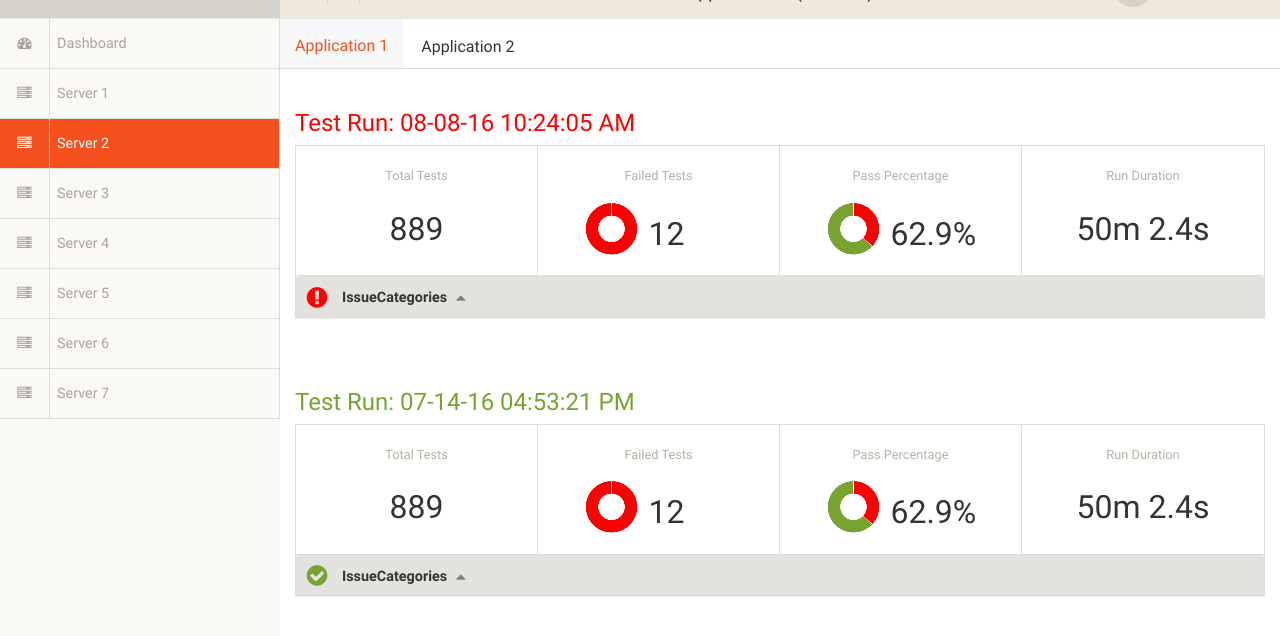
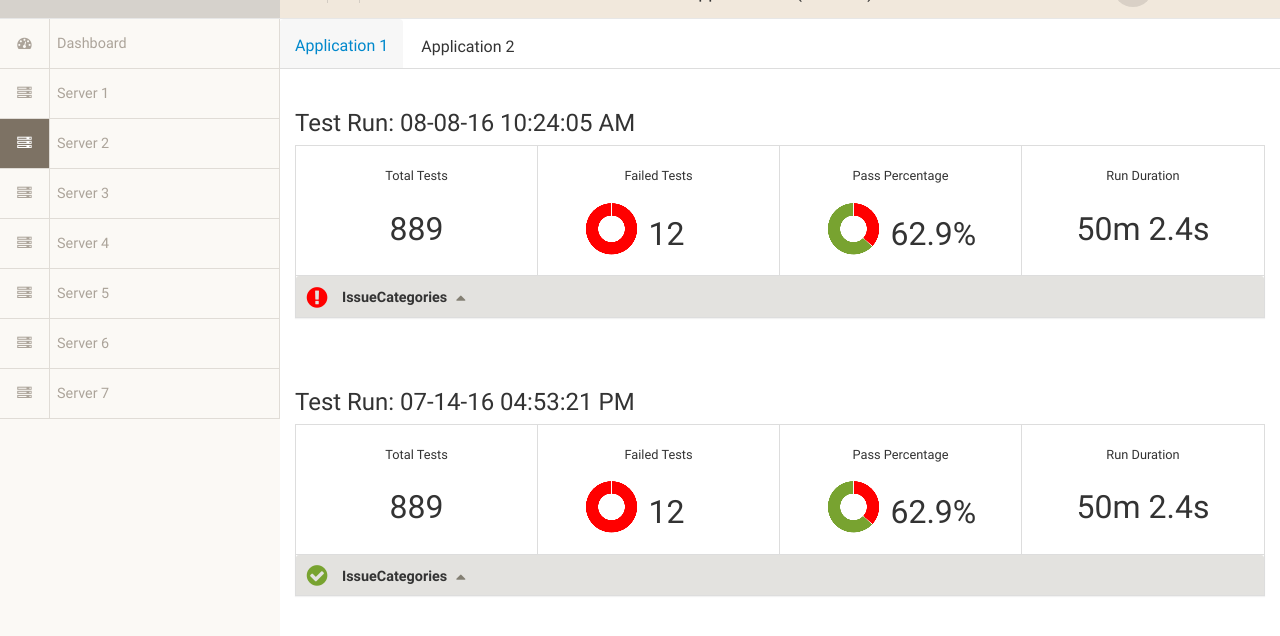
Before and after one commit to bergerinc/ATR-TestResults, a website: page index.html in a window 1280 px wide. Shown: the part 46-682 px from the top of the page. Drawn offline with nearby package versions, Linux system fonts and the light colour scheme; files whose address does not match are found by name.

Commit message:
color tweaks

```diff
--- a/assets/scss/styles.scss
+++ b/assets/scss/styles.scss
@@ -1,8 +1,9 @@
 //variables
 $font-color: #333;
-$font-color-light: #b7b0a4;
+$font-color-light: #333;
 $font-color-green: #78A330;
 $font-color-red: #ff0000;
+$font-color-blue: #0088cc;
 $font-stack:'roboto', arial, helvetica, sans-serif;
 $font-stack-bold:'roboto-bold', arial, helvetica, sans-serif;
 $font-size:16px;
@@ -224,13 +225,15 @@ div.sidenav{
             width:100%;
 
             &:hover{
-                color:$highlight-color;
+                color:$brand-color;
                 background-color: darken($left-side-background-color, 5%);
             }
 
             &.selected{
-                background-color: $highlight-color;
-                color:#fff;
+                div:nth-child(1){
+                    background-color: $brand-color;
+                    color:#fff;
+                }
             }
 
             div{
@@ -301,7 +304,7 @@ section.app-tabs{
             }
             &.active > a{
                 border:none !important;
-                color:$highlight-color;
+                color:$font-color-blue;
                 background-color:#f7f7f7;
             }
         }
@@ -457,6 +460,7 @@ section.app-tabs{
         text-align:left;
         width:100%;
         margin:40px auto 10px;
+        font-size:1.5em;
         color:$font-color-light;
 
         &.passed{
--- a/index.html
+++ b/index.html
@@ -80,7 +80,7 @@
                             <div class="container-fluid">
 
                                 <!-- result -->
-                                <h3 class="run-date failed">Test Run: 08-08-16 10:24:05 AM</h3>
+                                <h3 class="run-date">Test Run: 08-08-16 10:24:05 AM</h3>
                                 <div class="metrics row">
                                     <div class="total-tests col-xs-3">
                                         <header>Total Tests</header>
@@ -169,7 +169,7 @@
                                 </div><!-- end result -->
 
                                 <!-- result -->
-                                <h3 class="run-date passed">Test Run: 07-14-16 04:53:21 PM</h3>
+                                <h3 class="run-date">Test Run: 07-14-16 04:53:21 PM</h3>
                                 <div class="metrics row">
                                     <div class="total-tests col-xs-3">
                                         <header>Total Tests</header>
```
Also changed, not shown: assets/css/styles.css.
